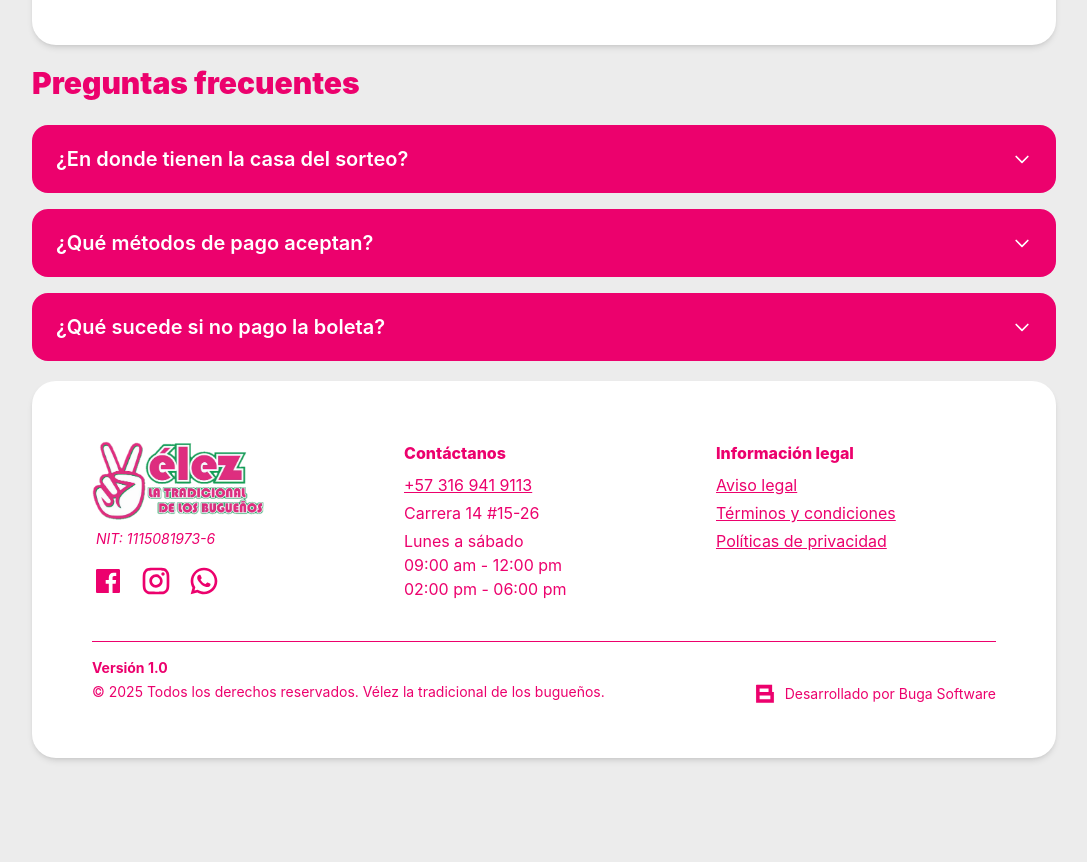
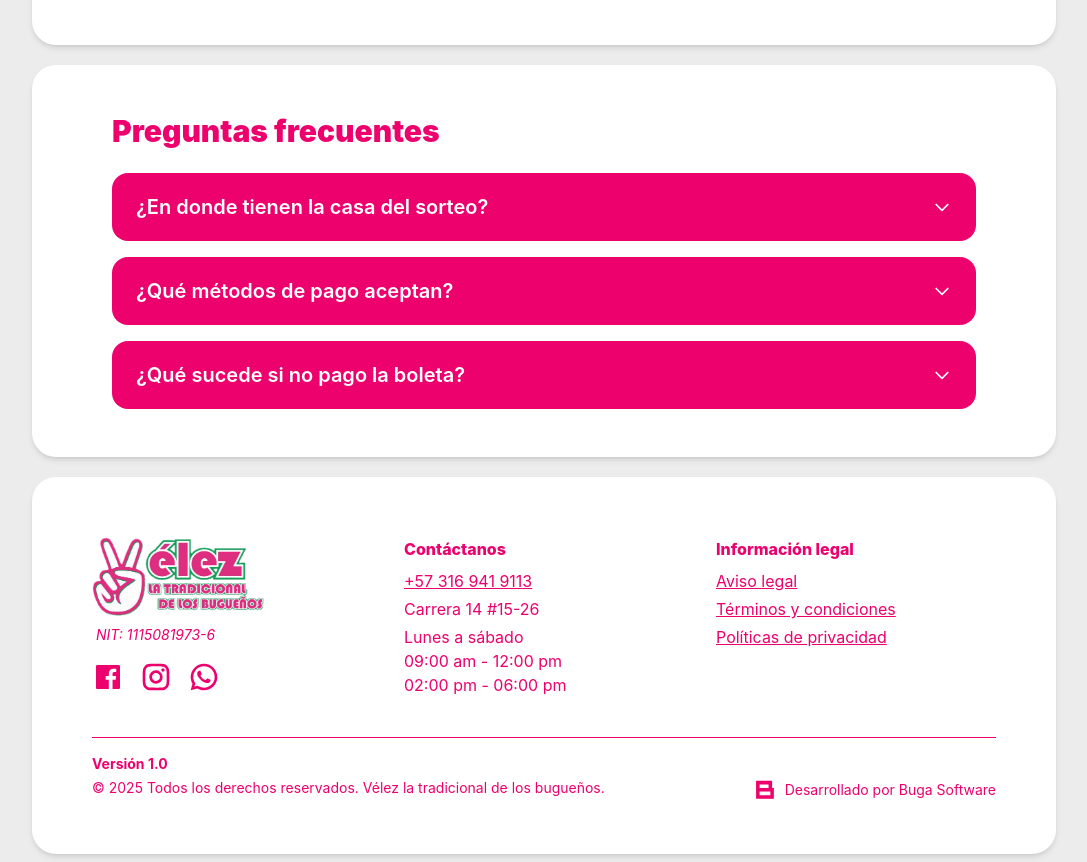
Before and after one commit to Buga-Software/rifasvelez-web, an Astro site: page / in a window 1280 px wide. Shown: the part 3347-4209 px from the top of the page, without its empty margins (96-1183 px from the left). Before the commit the page ends 4145 px from the top, so only its background shows below. Built offline with nearby package versions, Linux system fonts and the light colour scheme; Astro itself is replaced by a stand-in of ours; grey boxes are pictures that could not be loaded.

Commit message:
Add: container to faq

```diff
--- a/src/components/faq.astro
+++ b/src/components/faq.astro
@@ -15,7 +15,7 @@ const faq = [
 ];
 ---
 
-<div>
+<div class="gap-10 rounded-3xl text-[var(--primary)] px-9 py-6 lg:px-20 lg:py-12 bg-white shadow-md">
   <h2 class="text-[var(--primary)] text-2xl lg:text-3xl font-black mb-6 text-balance">
     Preguntas frecuentes
   </h2>
```
